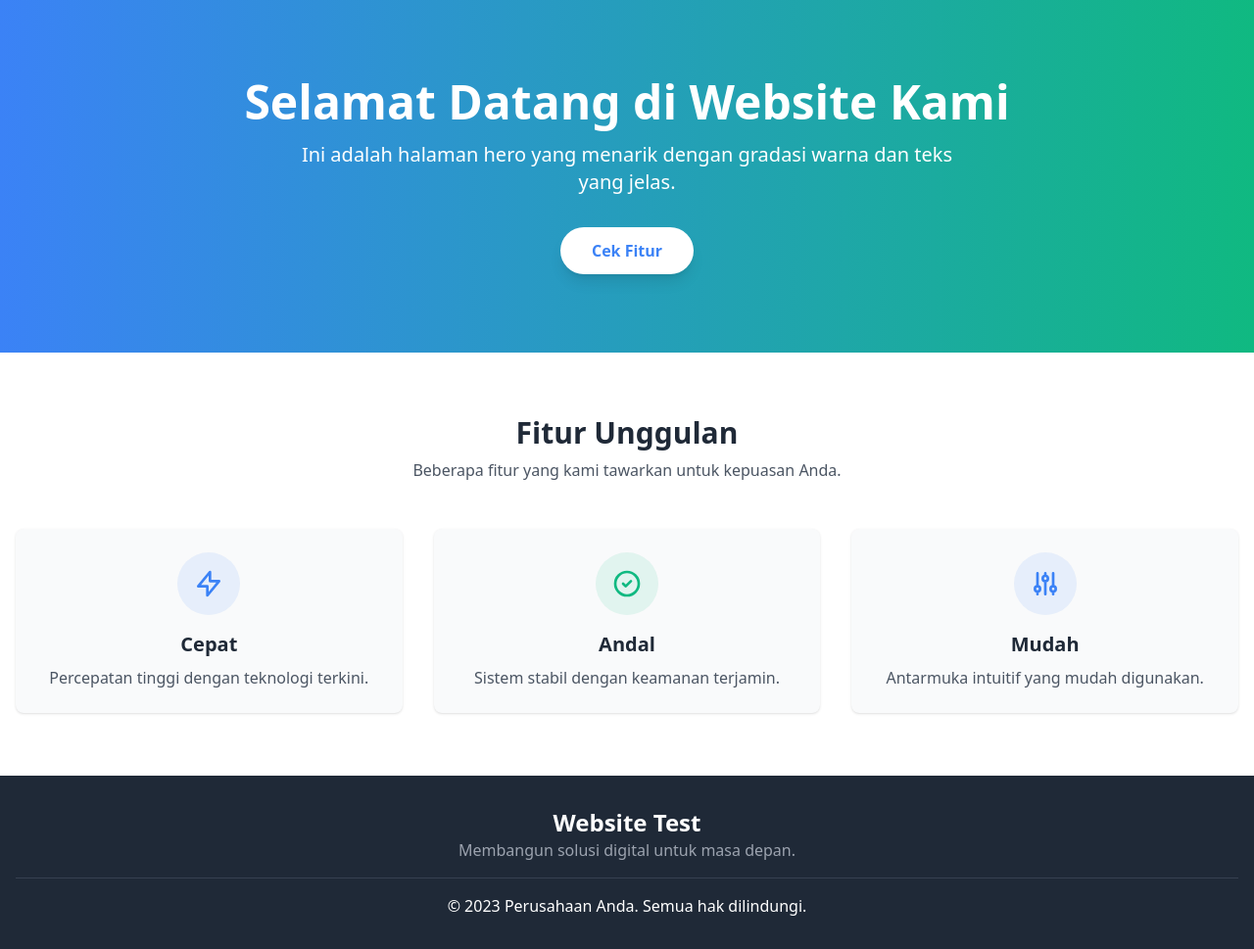
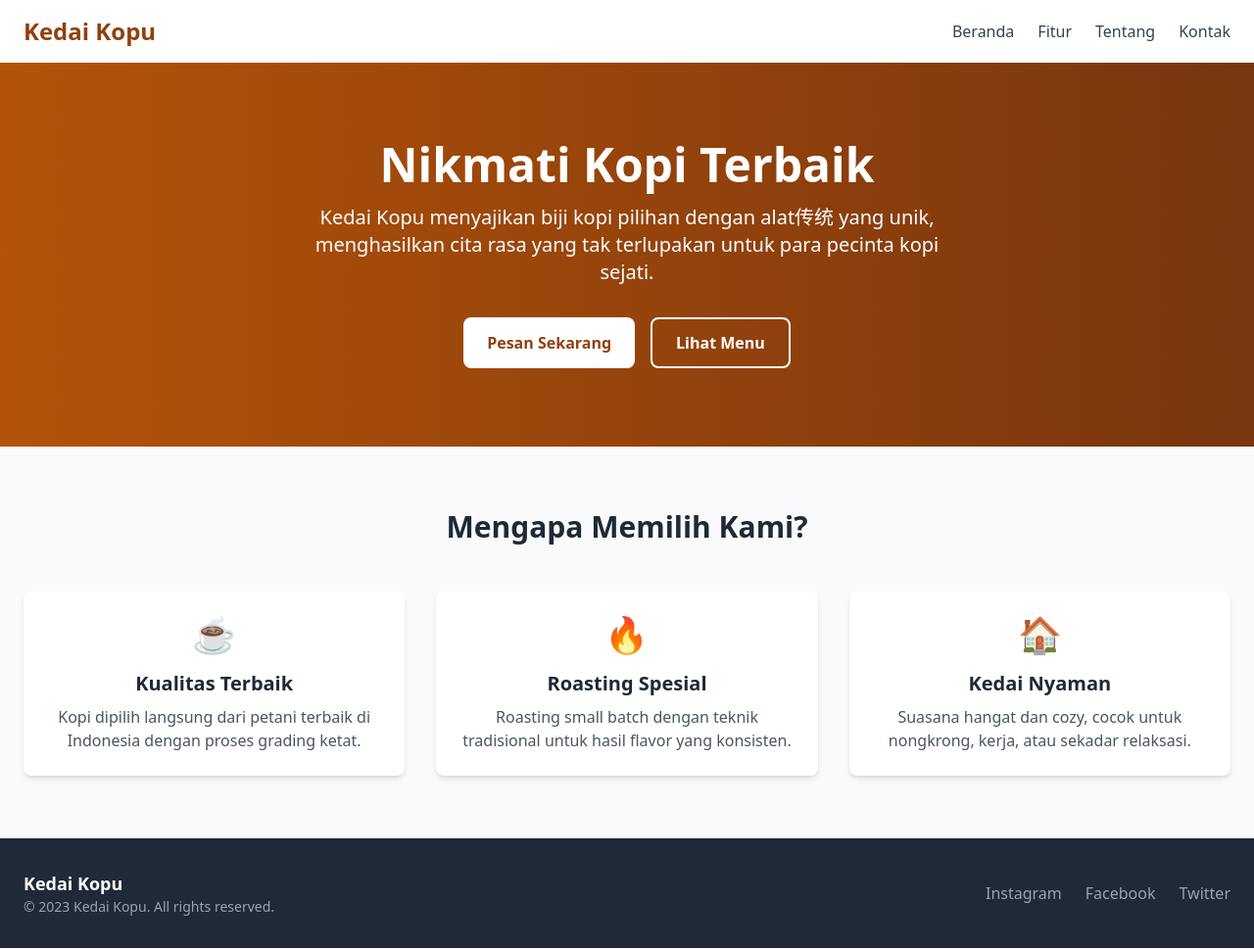
Before and after one commit to agos085-maker/tcp30, a plain HTML site: page index.html in a window 1280 px wide. Shown: the whole page at 98% size. Drawn offline with nearby package versions, Linux system fonts and the light colour scheme.

Commit message:
Update landing page untuk Kopi

```diff
--- a/index.html
+++ b/index.html
@@ -3,64 +3,57 @@
 <head>
     <meta charset="UTF-8">
     <meta name="viewport" content="width=device-width, initial-scale=1.0">
-    <title>Website Test</title>
+    <title>Kopi - Tes Web Kedai Kopu</title>
     <script src="https://cdn.tailwindcss.com"></script>
-    <script>
-        tailwind.config = {
-            theme: {
-                extend: {
-                    colors: {
-                        primary: '#3B82F6',
-                        secondary: '#10B981',
-                    }
-                }
-            }
-        }
-    </script>
 </head>
-<body class="font-sans antialiased bg-gray-50 text-gray-800">
+<body class="bg-gray-50 font-sans">
+    <!-- Header / Navigation -->
+    <nav class="bg-white shadow-md">
+        <div class="container mx-auto px-6 py-4 flex justify-between items-center">
+            <div class="text-2xl font-bold text-amber-800">Kedai Kopu</div>
+            <div class="hidden md:flex space-x-6">
+                <a href="#" class="text-gray-700 hover:text-amber-700">Beranda</a>
+                <a href="#features" class="text-gray-700 hover:text-amber-700">Fitur</a>
+                <a href="#about" class="text-gray-700 hover:text-amber-700">Tentang</a>
+                <a href="#contact" class="text-gray-700 hover:text-amber-700">Kontak</a>
+            </div>
+        </div>
+    </nav>
+
     <!-- Hero Section -->
-    <section class="bg-gradient-to-r from-primary to-secondary text-white py-20">
-        <div class="container mx-auto px-4 text-center">
-            <h1 class="text-4xl md:text-5xl font-bold mb-4">Selamat Datang di Website Kami</h1>
-            <p class="text-xl mb-8 max-w-2xl mx-auto">Ini adalah halaman hero yang menarik dengan gradasi warna dan teks yang jelas.</p>
-            <button class="bg-white text-primary font-bold py-3 px-8 rounded-full shadow-lg hover:bg-gray-100 transition duration-300">
-                Cek Fitur
-            </button>
+    <section class="bg-gradient-to-r from-amber-700 to-amber-900 text-white py-20">
+        <div class="container mx-auto px-6 text-center">
+            <h1 class="text-4xl md:text-5xl font-bold mb-4">Nikmati Kopi Terbaik</h1>
+            <p class="text-xl mb-8 max-w-2xl mx-auto">Kedai Kopu menyajikan biji kopi pilihan dengan alat传统 yang unik, menghasilkan cita rasa yang tak terlupakan untuk para pecinta kopi sejati.</p>
+            <div class="flex justify-center space-x-4">
+                <button class="bg-white text-amber-800 px-6 py-3 rounded-lg font-semibold hover:bg-gray-100 transition"> Pesan Sekarang </button>
+                <button class="border-2 border-white px-6 py-3 rounded-lg font-semibold hover:bg-white hover:text-amber-800 transition"> Lihat Menu </button>
+            </div>
         </div>
     </section>
 
     <!-- Features Section -->
-    <section class="py-16 bg-white">
-        <div class="container mx-auto px-4">
-            <div class="text-center mb-12">
-                <h2 class="text-3xl font-bold text-gray-800 mb-2">Fitur Unggulan</h2>
-                <p class="text-gray-600">Beberapa fitur yang kami tawarkan untuk kepuasan Anda.</p>
-            </div>
-            <div class="grid grid-cols-1 md:grid-cols-3 gap-8">
+    <section id="features" class="py-16">
+        <div class="container mx-auto px-6">
+            <h2 class="text-3xl font-bold text-center text-gray-800 mb-12">Mengapa Memilih Kami?</h2>
+            <div class="grid md:grid-cols-3 gap-8">
                 <!-- Feature 1 -->
-                <div class="bg-gray-50 p-6 rounded-lg shadow text-center hover:shadow-lg transition-shadow duration-300">
-                    <div class="w-16 h-16 bg-primary bg-opacity-10 rounded-full flex items-center justify-center mx-auto mb-4">
-                        <svg class="w-8 h-8 text-primary" fill="none" stroke="currentColor" viewBox="0 0 24 24"><path stroke-linecap="round" stroke-linejoin="round" stroke-width="2" d="M13 10V3L4 14h7v7l9-11h-7z"></path></svg>
-                    </div>
-                    <h3 class="text-xl font-bold mb-2">Cepat</h3>
-                    <p class="text-gray-600">Percepatan tinggi dengan teknologi terkini.</p>
+                <div class="bg-white p-6 rounded-lg shadow-md text-center">
+                    <div class="text-4xl mb-4">☕</div>
+                    <h3 class="text-xl font-bold mb-2 text-gray-800">Kualitas Terbaik</h3>
+                    <p class="text-gray-600">Kopi dipilih langsung dari petani terbaik di Indonesia dengan proses grading ketat.</p>
                 </div>
                 <!-- Feature 2 -->
-                <div class="bg-gray-50 p-6 rounded-lg shadow text-center hover:shadow-lg transition-shadow duration-300">
-                    <div class="w-16 h-16 bg-secondary bg-opacity-10 rounded-full flex items-center justify-center mx-auto mb-4">
-                        <svg class="w-8 h-8 text-secondary" fill="none" stroke="currentColor" viewBox="0 0 24 24"><path stroke-linecap="round" stroke-linejoin="round" stroke-width="2" d="M9 12l2 2 4-4m6 2a9 9 0 11-18 0 9 9 0 0118 0z"></path></svg>
-                    </div>
-                    <h3 class="text-xl font-bold mb-2">Andal</h3>
-                    <p class="text-gray-600">Sistem stabil dengan keamanan terjamin.</p>
+                <div class="bg-white p-6 rounded-lg shadow-md text-center">
+                    <div class="text-4xl mb-4">🔥</div>
+                    <h3 class="text-xl font-bold mb-2 text-gray-800">Roasting Spesial</h3>
+                    <p class="text-gray-600">Roasting small batch dengan teknik tradisional untuk hasil flavor yang konsisten.</p>
                 </div>
                 <!-- Feature 3 -->
-                <div class="bg-gray-50 p-6 rounded-lg shadow text-center hover:shadow-lg transition-shadow duration-300">
-                    <div class="w-16 h-16 bg-primary bg-opacity-10 rounded-full flex items-center justify-center mx-auto mb-4">
-                        <svg class="w-8 h-8 text-primary" fill="none" stroke="currentColor" viewBox="0 0 24 24"><path stroke-linecap="round" stroke-linejoin="round" stroke-width="2" d="M12 6V4m0 2a2 2 0 100 4m0-4a2 2 0 110 4m-6 8a2 2 0 100-4m0 4a2 2 0 110-4m0 4v2m0-6V4m6 6v10m6-2a2 2 0 100-4m0 4a2 2 0 110-4m0 4v2m0-6V4"></path></svg>
-                    </div>
-                    <h3 class="text-xl font-bold mb-2">Mudah</h3>
-                    <p class="text-gray-600">Antarmuka intuitif yang mudah digunakan.</p>
+                <div class="bg-white p-6 rounded-lg shadow-md text-center">
+                    <div class="text-4xl mb-4">🏠</div>
+                    <h3 class="text-xl font-bold mb-2 text-gray-800">Kedai Nyaman</h3>
+                    <p class="text-gray-600">Suasana hangat dan cozy, cocok untuk nongkrong, kerja, atau sekadar relaksasi.</p>
                 </div>
             </div>
         </div>
@@ -68,13 +61,15 @@
 
     <!-- Footer -->
     <footer class="bg-gray-800 text-white py-8">
-        <div class="container mx-auto px-4 text-center">
-            <div class="mb-4">
-                <h2 class="text-2xl font-bold">Website Test</h2>
-                <p class="text-gray-400">Membangun solusi digital untuk masa depan.</p>
+        <div class="container mx-auto px-6 flex flex-col md:flex-row justify-between items-center">
+            <div class="mb-4 md:mb-0">
+                <h3 class="text-lg font-bold">Kedai Kopu</h3>
+                <p class="text-gray-400 text-sm">© 2023 Kedai Kopu. All rights reserved.</p>
             </div>
-            <div class="border-t border-gray-700 pt-4">
-                <p>&copy; 2023 Perusahaan Anda. Semua hak dilindungi.</p>
+            <div class="flex space-x-6">
+                <a href="#" class="text-gray-400 hover:text-white">Instagram</a>
+                <a href="#" class="text-gray-400 hover:text-white">Facebook</a>
+                <a href="#" class="text-gray-400 hover:text-white">Twitter</a>
             </div>
         </div>
     </footer>
```
